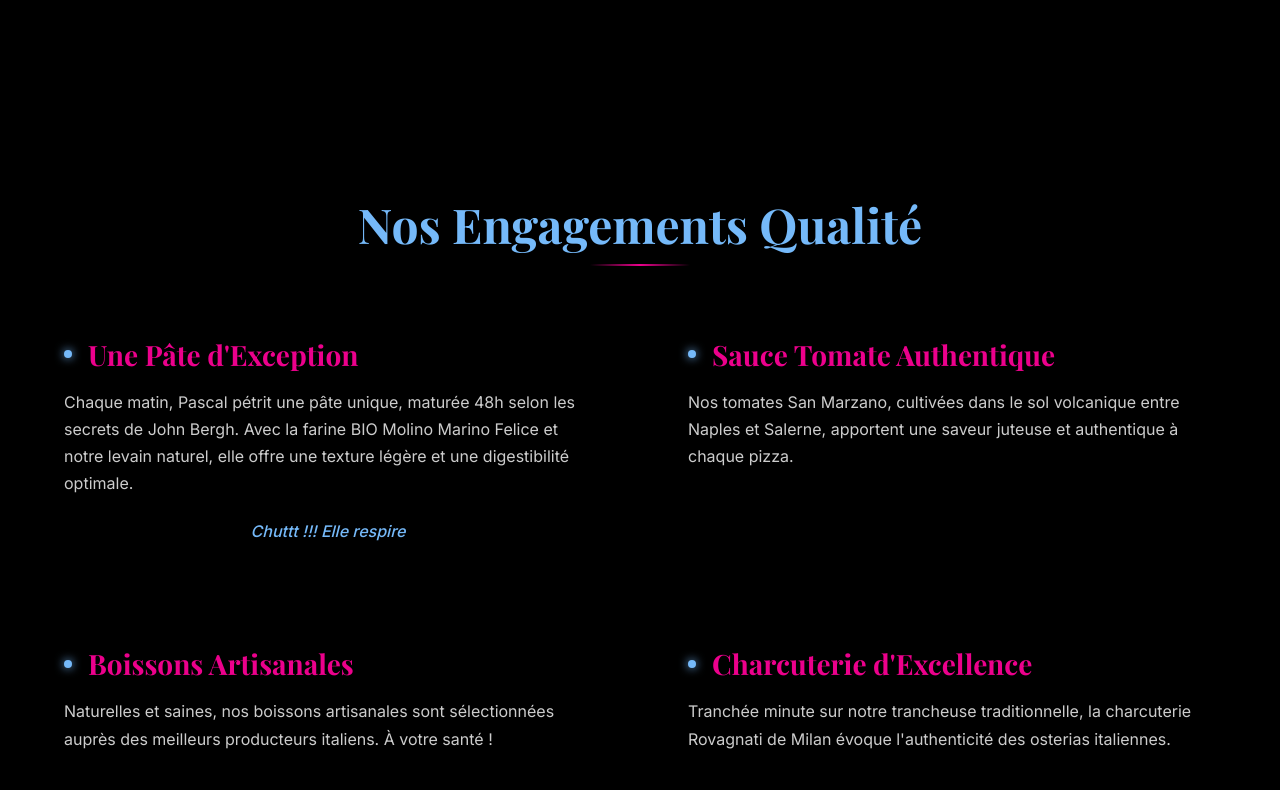
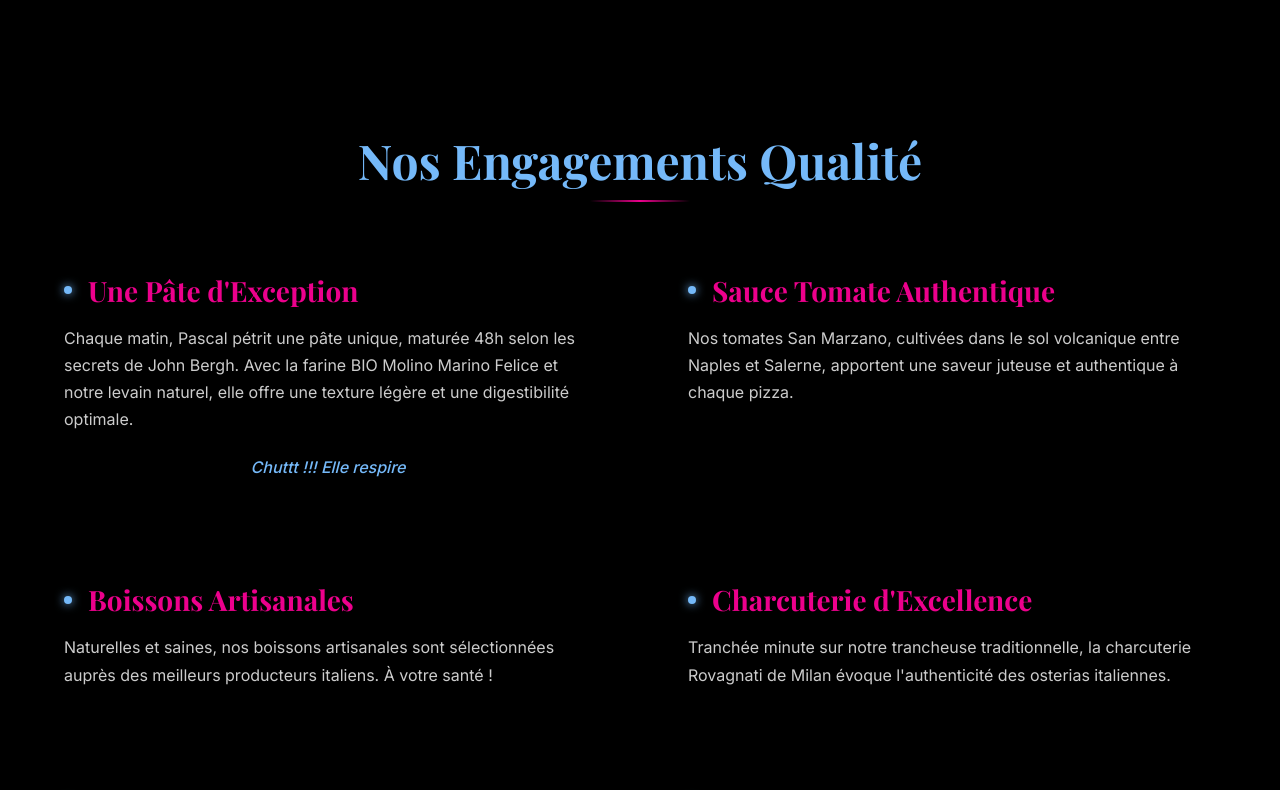
Before and after one commit to PonchHKT/rosi-trattoria, a React (Vite) app: page /nos-valeurs in a window 1280 px wide. Shown: the part 820-1610 px from the top of the page. Built offline with nearby package versions, Linux system fonts and the light colour scheme; a web font is replaced by a local one.

Commit message:
Update nosvaleurscomponent.scss

```diff
--- a/src/components/NosValeurs/NosValeursComponent/nosvaleurscomponent.scss
+++ b/src/components/NosValeurs/NosValeursComponent/nosvaleurscomponent.scss
@@ -140,7 +140,6 @@
 
   &__main-block {
     width: 100%;
-    padding: var(--spacing-xl) 0;
   }
 
   &__main-title {
```
